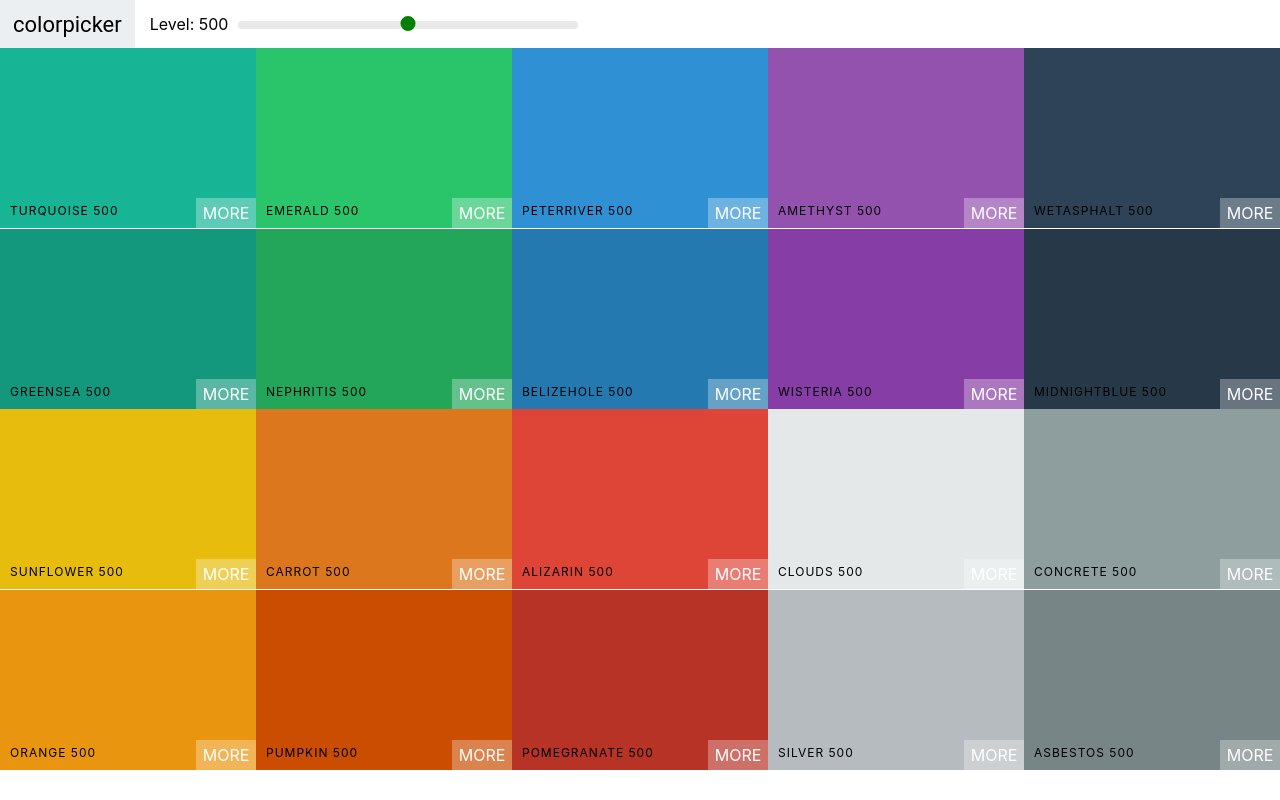
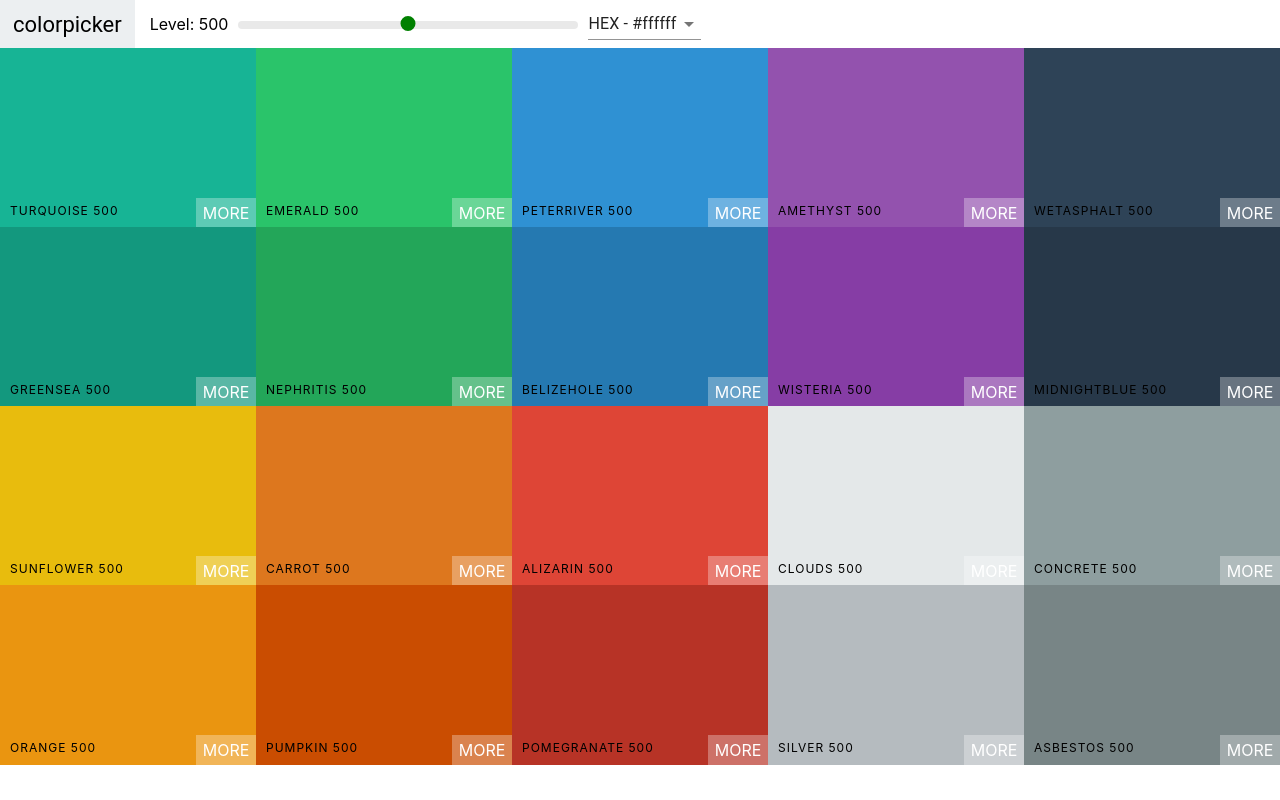
Before and after one commit to tariq-s/color-project, a React (Create React App) app in the folder colors-app/: page /palette/flat-ui-colors-american in a window 1280 px wide. Built offline with nearby package versions, Linux system fonts and the light colour scheme.

Commit message:
add select and material-ui

```diff
--- a/colors-app/package.json
+++ b/colors-app/package.json
@@ -3,6 +3,7 @@
   "version": "0.1.0",
   "private": true,
   "dependencies": {
+    "@material-ui/core": "^4.12.3",
     "@testing-library/jest-dom": "^5.16.1",
     "@testing-library/react": "^12.1.2",
     "@testing-library/user-event": "^13.5.0",
--- a/colors-app/src/ColorBox.css
+++ b/colors-app/src/ColorBox.css
@@ -5,7 +5,7 @@
   display: inline-block;
   position: relative;
   cursor: pointer;
-  margin-bottom: -3.5px;
+  margin-bottom: -5px;
 }
 
 .copy-button {
--- a/colors-app/src/Navbar.js
+++ b/colors-app/src/Navbar.js
@@ -1,9 +1,20 @@
 import React, { Component } from "react";
 import "./Navbar.css";
 import Slider from "rc-slider";
+import { MenuItem, Select } from "@material-ui/core";
 export default class Navbar extends Component {
+  constructor(props) {
+    super(props);
+    this.state = { format: "hex" };
+    this.handleChange = this.handleChange.bind(this);
+  }
+  handleChange(e) {
+    this.setState({ format: e.target.value });
+    this.props.changeFormat(e.target.value);
+  }
   render() {
-    const { level, changeLevel } = this.props;
+    const { level, changeLevel, changeFormat } = this.props;
+    const { format } = this.state;
     return (
       <nav className="navbar">
         <div className="logo">
@@ -21,6 +32,13 @@
             />
           </div>
         </div>
+        <div className="select-container">
+          <Select value={format} onChange={this.handleChange}>
+            <MenuItem value="hex">HEX - #ffffff</MenuItem>
+            <MenuItem value="rgb">RGB - rgb(255, 255, 255)</MenuItem>
+            <MenuItem value="rgba">RGBA - rgb(255, 255, 255, 1.0)</MenuItem>
+          </Select>
+        </div>
       </nav>
     );
   }
--- a/colors-app/src/Palette.js
+++ b/colors-app/src/Palette.js
@@ -7,21 +7,29 @@
 export default class Palette extends Component {
   constructor(props) {
     super(props);
-    this.state = { level: 500 };
+    this.state = { level: 500, format: "hex" };
     this.changeLevel = this.changeLevel.bind(this);
+    this.changeFormat = this.changeFormat.bind(this);
   }
   changeLevel(level) {
     this.setState({ level });
   }
+  changeFormat(format) {
+    this.setState({ format });
+  }
   render() {
-    const { level } = this.state;
+    const { level, format } = this.state;
     const { colors } = this.props.palette;
     const colorBoxes = colors[level].map((color) => (
-      <ColorBox background={color.rgb} name={color.name} />
+      <ColorBox background={color[format]} name={color.name} />
     ));
     return (
       <div className="palette">
-        <Navbar level={level} changeLevel={this.changeLevel} />
+        <Navbar
+          level={level}
+          changeLevel={this.changeLevel}
+          changeFormat={this.changeFormat}
+        />
         <div className="palette-colors">{colorBoxes}</div>
       </div>
     );
```
Also changed, not shown: 1 other file (tests, documents, lock files or other folders).
